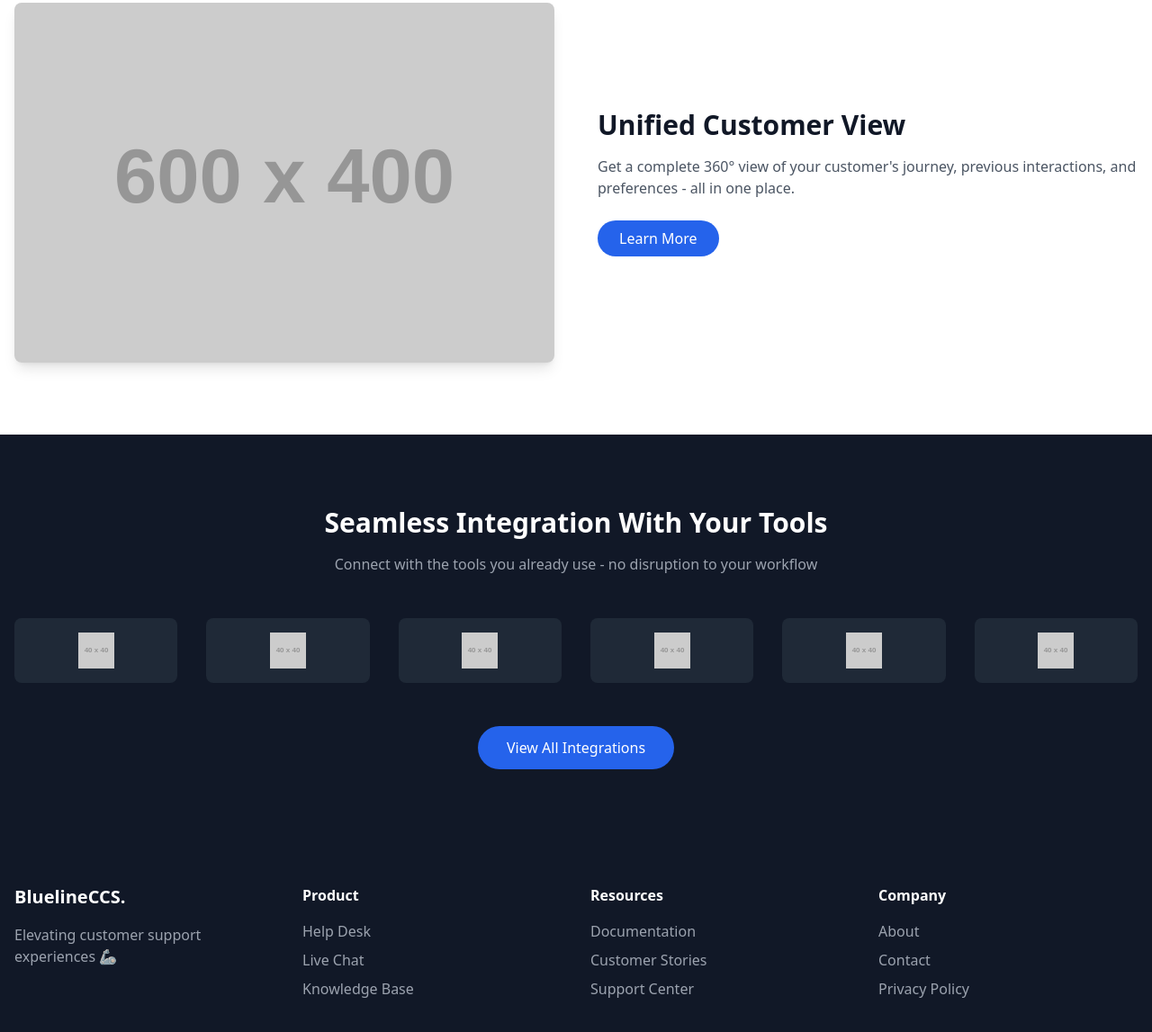
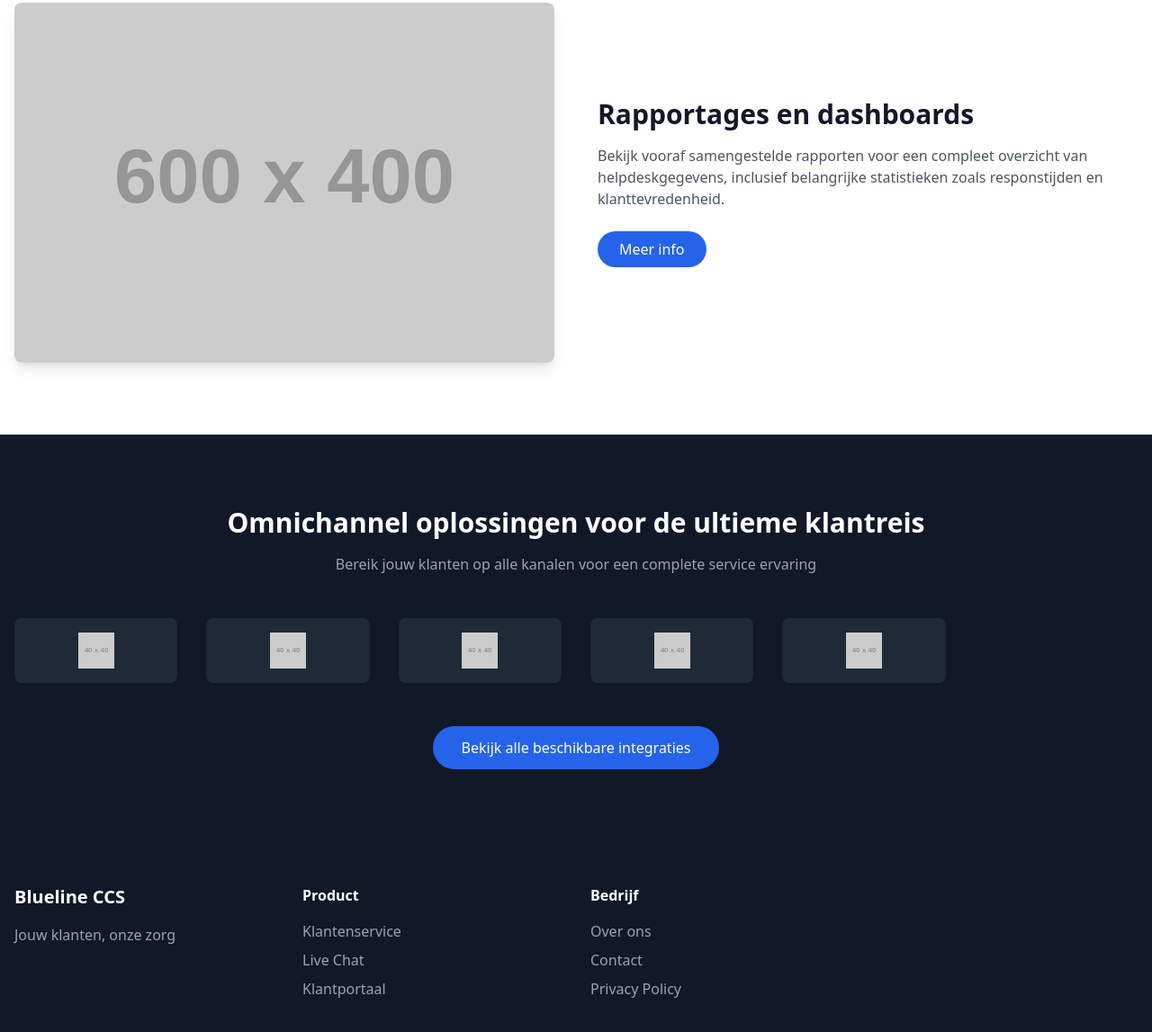
Before and after one commit to faridbouchdak/bluelineccs, a website: page index.html in a window 1280 px wide. Shown: the part 2093-3240 px from the top of the page at 90% size. Drawn offline with Linux system fonts and the light colour scheme; placeholder pictures from the web are drawn by us.

Commit message:
allle feedback verwerkt

```diff
--- a/index.html
+++ b/index.html
@@ -74,8 +74,8 @@
             <!-- Feature 1 -->
             <div class="flex flex-col md:flex-row items-center gap-12 mb-20">
                 <div class="flex-1">
-                    <h2 class="text-3xl font-bold mb-4">AI-Powered Customer Support</h2>
-                    <p class="text-gray-600 mb-6">Let AI handle routine inquiries while your team focuses on complex issues. Our smart routing ensures every customer gets the right level of support at the right time.</p>
+                    <h2 class="text-3xl font-bold mb-4">Klantportaal</h2>
+                    <p class="text-gray-600 mb-6">Laat klanten eenvoudig supportverzoeken indienen, nuttige informatie raadplegen en antwoorden op hun vragen vinden, zonder dat ze direct contact hoeven op te nemen met de klantenservice.</p>
                     <button class="bg-blue-600 text-white px-6 py-2 rounded-full hover:bg-blue-700">
                         See How It Works
                     </button>
@@ -88,10 +88,10 @@
             <!-- Feature 2 -->
             <div class="flex flex-col md:flex-row-reverse items-center gap-12">
                 <div class="flex-1">
-                    <h2 class="text-3xl font-bold mb-4">Unified Customer View</h2>
-                    <p class="text-gray-600 mb-6">Get a complete 360° view of your customer's journey, previous interactions, and preferences - all in one place.</p>
+                    <h2 class="text-3xl font-bold mb-4">Rapportages en dashboards</h2>
+                    <p class="text-gray-600 mb-6">Bekijk vooraf samengestelde rapporten voor een compleet overzicht van helpdeskgegevens, inclusief belangrijke statistieken zoals responstijden en klanttevredenheid.</p>
                     <button class="bg-blue-600 text-white px-6 py-2 rounded-full hover:bg-blue-700">
-                        Learn More
+                        Meer info
                     </button>
                 </div>
                 <div class="flex-1">
@@ -104,31 +104,31 @@
     <!-- Integration Section -->
     <section class="py-20 bg-gray-900 text-white">
         <div class="container mx-auto px-4 text-center">
-            <h2 class="text-3xl font-bold mb-4">Seamless Integration With Your Tools</h2>
-            <p class="text-gray-400 mb-12">Connect with the tools you already use - no disruption to your workflow</p>
+            <h2 class="text-3xl font-bold mb-4">Omnichannel oplossingen voor de ultieme klantreis</h2>
+            <p class="text-gray-400 mb-12">Bereik jouw klanten op alle kanalen voor een complete service ervaring</p>
             <div class="grid grid-cols-3 md:grid-cols-6 gap-8 mb-12">
                 <!-- Popular Integration Icons -->
                 <div class="p-4 bg-gray-800 rounded-lg">
-                    <img src="https://placehold.co/40" alt="Slack" class="mx-auto">
+                    <img src="https://placehold.co/40" alt="Phone" class="mx-auto">
                 </div>
                 <div class="p-4 bg-gray-800 rounded-lg">
-                    <img src="https://placehold.co/40" alt="Salesforce" class="mx-auto">
+                    <img src="https://placehold.co/40" alt="Email" class="mx-auto">
                 </div>
                 <div class="p-4 bg-gray-800 rounded-lg">
-                    <img src="https://placehold.co/40" alt="Zendesk" class="mx-auto">
+                    <img src="https://placehold.co/40" alt="Whatsapp" class="mx-auto">
                 </div>
                 <div class="p-4 bg-gray-800 rounded-lg">
-                    <img src="https://placehold.co/40" alt="HubSpot" class="mx-auto">
+                    <img src="https://placehold.co/40" alt="Facebook Messenger" class="mx-auto">
                 </div>
                 <div class="p-4 bg-gray-800 rounded-lg">
-                    <img src="https://placehold.co/40" alt="Shopify" class="mx-auto">
+                    <img src="https://placehold.co/40" alt="Instagram" class="mx-auto">
                 </div>
-                <div class="p-4 bg-gray-800 rounded-lg">
+                <!-- <div class="p-4 bg-gray-800 rounded-lg">
                     <img src="https://placehold.co/40" alt="Microsoft Teams" class="mx-auto">
-                </div>
+                </div> -->
             </div>
             <button class="bg-blue-600 text-white px-8 py-3 rounded-full hover:bg-blue-700">
-                View All Integrations
+                Bekijk alle beschikbare integraties
             </button>
         </div>
     </section>
@@ -138,29 +138,29 @@
         <div class="container mx-auto px-4">
             <div class="grid md:grid-cols-4 gap-8">
                 <div>
-                    <h3 class="text-xl font-bold mb-4">BluelineCCS.</h3>
-                    <p class="text-gray-400">Elevating customer support experiences 🦾</p>
+                    <h3 class="text-xl font-bold mb-4">Blueline CCS</h3>
+                    <p class="text-gray-400">Jouw klanten, onze zorg</p>
                 </div>
                 <div>
                     <h4 class="font-semibold mb-4">Product</h4>
                     <ul class="space-y-2 text-gray-400">
-                        <li><a href="#" class="hover:text-white">Help Desk</a></li>
+                        <li><a href="#" class="hover:text-white">Klantenservice</a></li>
                         <li><a href="#" class="hover:text-white">Live Chat</a></li>
-                        <li><a href="#" class="hover:text-white">Knowledge Base</a></li>
+                        <li><a href="#" class="hover:text-white">Klantportaal</a></li>
                     </ul>
                 </div>
-                <div>
+                <!-- <div>
                     <h4 class="font-semibold mb-4">Resources</h4>
                     <ul class="space-y-2 text-gray-400">
                         <li><a href="#" class="hover:text-white">Documentation</a></li>
                         <li><a href="#" class="hover:text-white">Customer Stories</a></li>
                         <li><a href="#" class="hover:text-white">Support Center</a></li>
                     </ul>
-                </div>
+                </div> -->
                 <div>
-                    <h4 class="font-semibold mb-4">Company</h4>
+                    <h4 class="font-semibold mb-4">Bedrijf</h4>
                     <ul class="space-y-2 text-gray-400">
-                        <li><a href="#" class="hover:text-white">About</a></li>
+                        <li><a href="#" class="hover:text-white">Over ons</a></li>
                         <li><a href="#" class="hover:text-white">Contact</a></li>
                         <li><a href="#" class="hover:text-white">Privacy Policy</a></li>
                     </ul>
```
